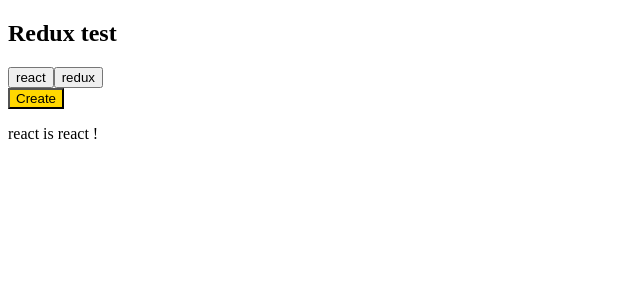
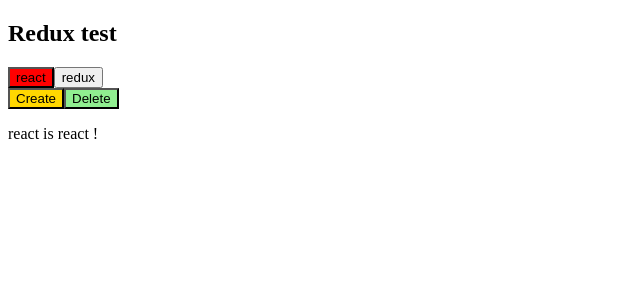
Before and after one commit to bora001/redux_practice, a React (Create React App) app: page / in a window 1280 px wide. Shown: the top 300 px of the page, without its empty margins (0-640 px from the left). Built offline with nearby package versions, Linux system fonts and the light colour scheme.

Commit message:
current selected

```diff
--- a/src/App1.js
+++ b/src/App1.js
@@ -47,6 +47,7 @@
     let Id = event.target.attributes.id.value;
     setcurrentId(Id);
     store.dispatch({ type: "select", id: Id });
+    console.log("ya", currentId, Id);
   }
   console.log(currentId, "currentId ");
 
@@ -83,13 +84,34 @@
     setgetInput(false);
   }
 
+  function onDelete(event) {
+    event.preventDefault();
+  }
+
   return (
     <div>
       <h2>Redux test</h2>
       <div>
+        {/* {ReduxState &&
+          ReduxState.map((content, index) => {
+            return (
+              <button key={index} id={index} onClick={getName}>
+                {content.title}
+              </button>
+            );
+          })} */}
         {ReduxState &&
           ReduxState.map((content, index) => {
-            return (
+            return currentId == index ? (
+              <button
+                key={index}
+                id={index}
+                onClick={getName}
+                style={{ backgroundColor: "red" }}
+              >
+                {content.title}
+              </button>
+            ) : (
               <button key={index} id={index} onClick={getName}>
                 {content.title}
               </button>
@@ -99,6 +121,10 @@
       <button onClick={getNewArticle} style={{ backgroundColor: "gold" }}>
         Create
       </button>
+      <button onClick={onDelete} style={{ backgroundColor: "lightgreen" }}>
+        Delete
+      </button>
+
       {getInput && (
         <form onSubmit={onSubmit}>
           <input onChange={getTitle} placeholder="title"></input>
@@ -108,13 +134,6 @@
       )}
 
       <p>{MakeNewDesc()}</p>
-      {/* {ReduxState &&
-        ReduxState.map((content, index) => {
-          if (content.id === currentId) {
-            return <p key={index}>{content.desc}</p>;
-            console.log(content, "willrender");
-          }
-        })} */}
     </div>
   );
 }
```
